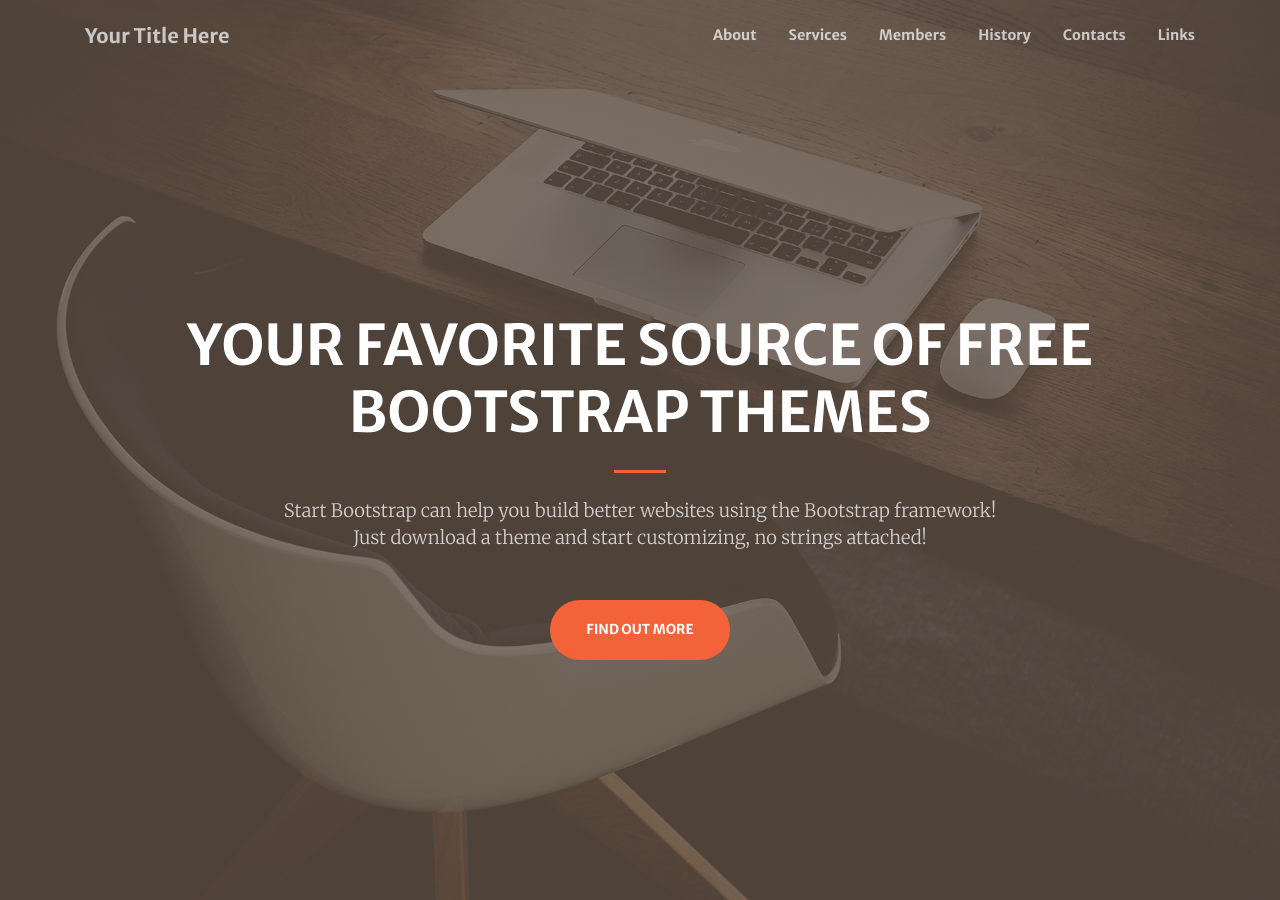
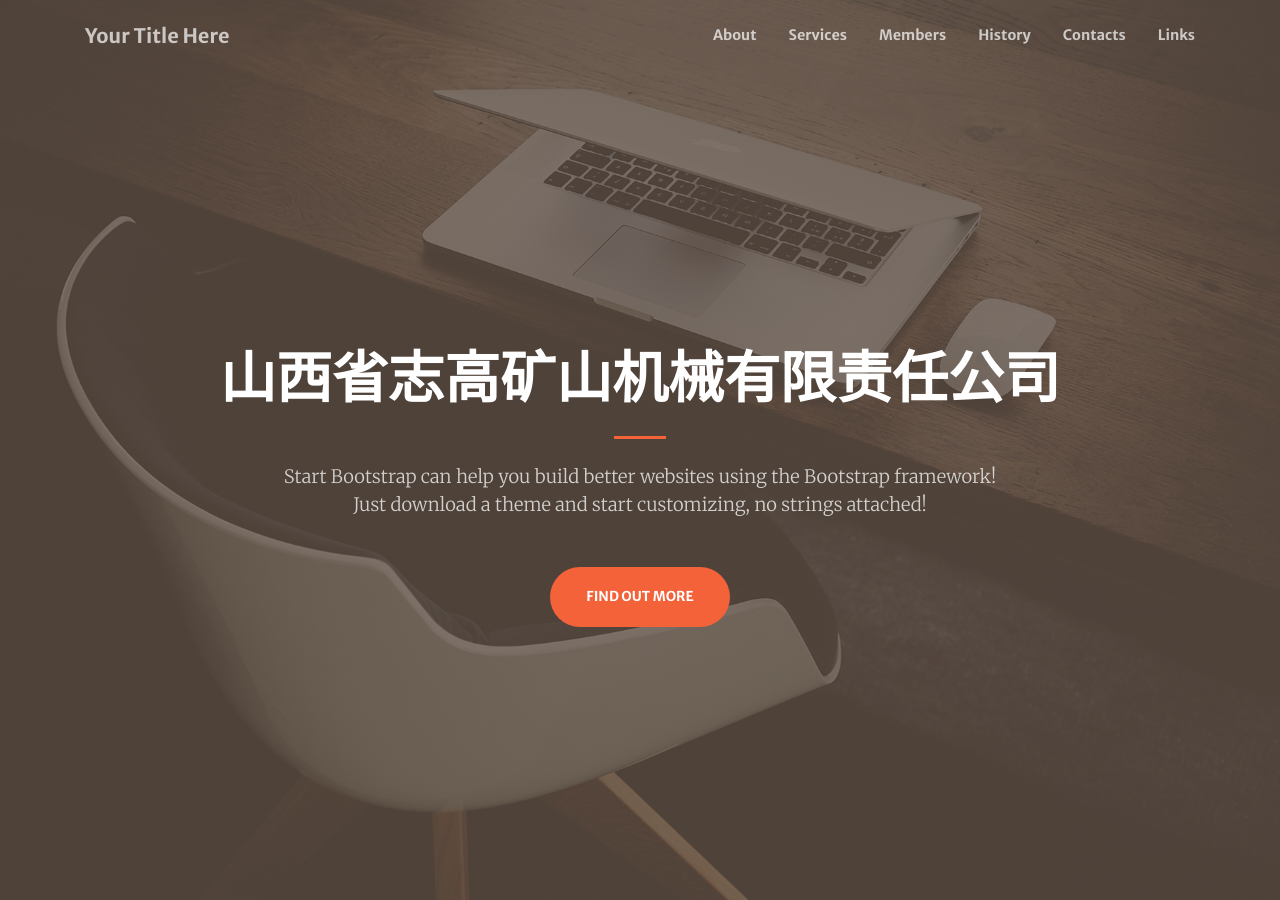
Before and after one commit to wangzr622/zhigao, a Jekyll site: the page built from index.md, in a window 1280 px wide and 900 px high. Built offline with Jekyll 4.4.1, drawn with Linux system fonts in a browser that asks for light colours; nearby versions of some CDN libraries.

Commit message:
Update index.md

```diff
--- a/index.md
+++ b/index.md
@@ -1,7 +1,7 @@
 ---
 layout: home
 header:
-  title: Your Favorite Source of Free Bootstrap Themes
+  title: 山西省志高矿山机械有限责任公司
   text: >
     Start Bootstrap can help you build better websites using the Bootstrap
     framework! Just download a theme and start customizing, no strings attached!
```
